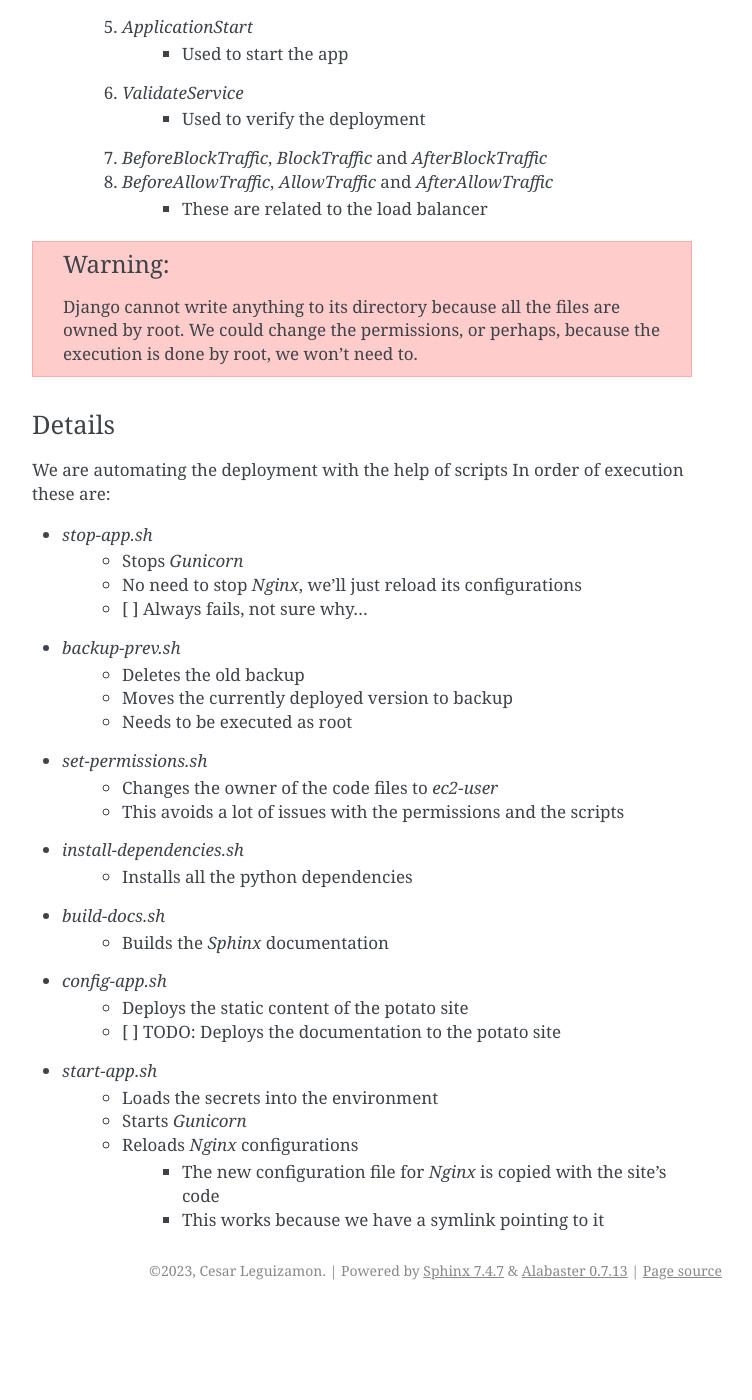
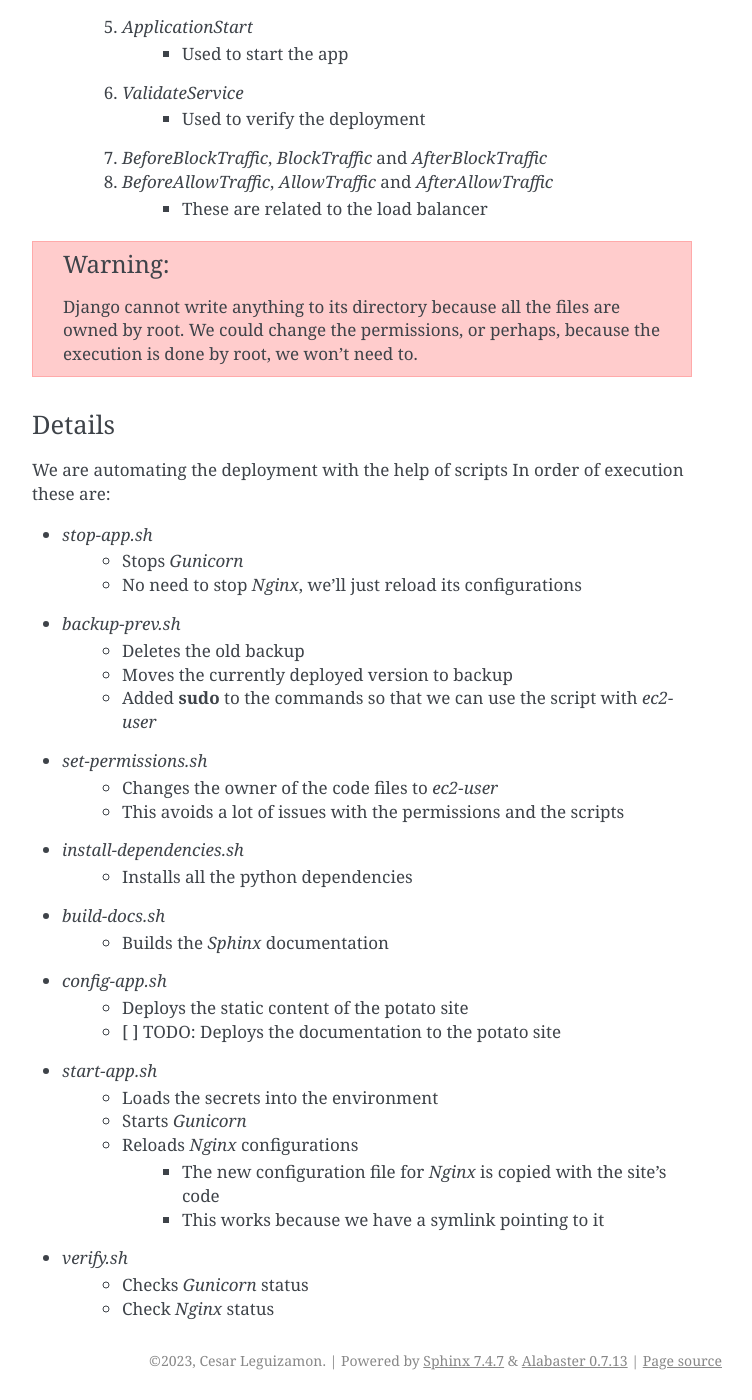
Before and after one commit to fabi1816/super-duper-potato, a Sphinx documentation site: the page built from docs/source/deployment.rst, in a window 1280 px wide and 1400 px high, scrolled down 2562 px. Shown: the whole window, without its empty margins (388-1140 px from the left). Built offline with Sphinx 7.4.7, drawn with Linux system fonts in a browser that asks for light colours; before the commit the page ends 3872 px from its top, so only the background shows below that.

Commit message:
Updated docs

```diff
--- a/docs/source/deployment.rst
+++ b/docs/source/deployment.rst
@@ -112,11 +112,10 @@ In order of execution these are:
 - *stop-app.sh*
     - Stops `Gunicorn`
     - No need to stop `Nginx`, we'll just reload its configurations
-    - [ ] Always fails, not sure why...
 - *backup-prev.sh*
     - Deletes the old backup
     - Moves the currently deployed version to backup
-    - Needs to be executed as root
+    - Added **sudo** to the commands so that we can use the script with `ec2-user`
 - *set-permissions.sh*
     - Changes the owner of the code files to `ec2-user`
     - This avoids a lot of issues with the permissions and the scripts
@@ -133,3 +132,6 @@ In order of execution these are:
     - Reloads `Nginx` configurations
         - The new configuration file for `Nginx` is copied with the site's code
         - This works because we have a symlink pointing to it
+- *verify.sh*
+    - Checks `Gunicorn` status
+    - Check `Nginx` status
```
